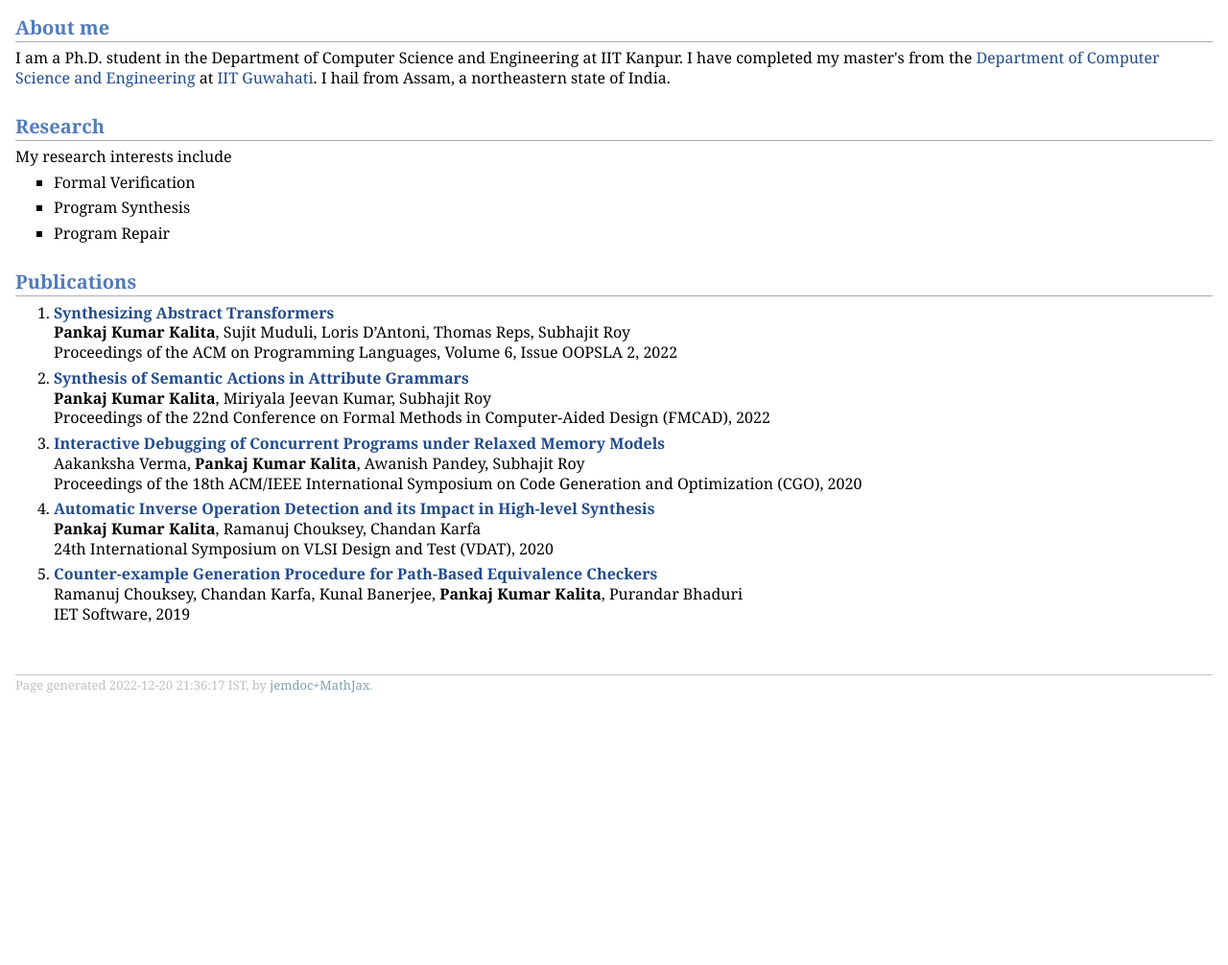
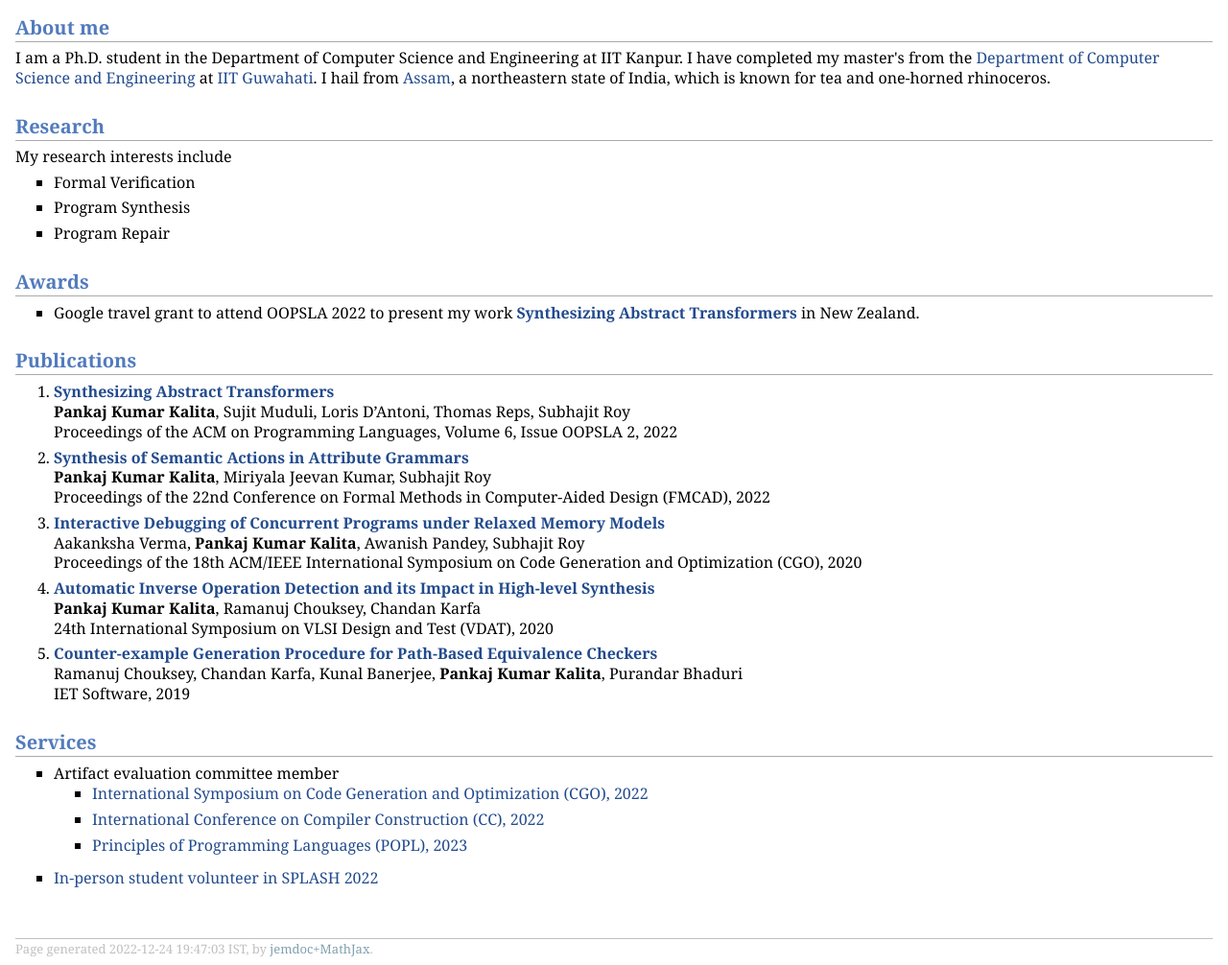
Before and after one commit to pkalita595/pkalita595.github.io, a plain HTML site: page index.html in a window 1280 px wide. Shown: the part 242-1248 px from the top of the page at 96% size. Before the commit the page ends 973 px from the top, so only its background shows below. Drawn offline with Linux system fonts and the light colour scheme.

Commit message:
added services

```diff
--- a/index.html
+++ b/index.html
@@ -23,7 +23,7 @@
 </p>
 </td></tr></table>
 <h2>About me</h2>
-<p>I am a Ph.D. student in the Department of Computer Science and Engineering at IIT Kanpur. I have completed my master's from the  <a href="https://iitg.ac.in/cse/" target=&ldquo;blank&rdquo;>Department of Computer Science and Engineering</a> at <a href="https://iitg.ac.in/" target=&ldquo;blank&rdquo;>IIT Guwahati</a>. I hail from Assam, a northeastern state of India.
+<p>I am a Ph.D. student in the Department of Computer Science and Engineering at IIT Kanpur. I have completed my master's from the  <a href="https://iitg.ac.in/cse/" target=&ldquo;blank&rdquo;>Department of Computer Science and Engineering</a> at <a href="https://iitg.ac.in/" target=&ldquo;blank&rdquo;>IIT Guwahati</a>. I hail from <a href="https://en.wikipedia.org/wiki/Assam" target=&ldquo;blank&rdquo;>Assam</a>, a northeastern state of India, which is known for tea and one-horned rhinoceros.
 </p>
 <h2>Research</h2>
 <p>My research interests include
@@ -36,6 +36,12 @@
 </p>
 </li>
 <li><p>Program Repair
+</p>
+</li>
+</ul>
+<h2>Awards</h2>
+<ul>
+<li><p>Google travel grant to attend OOPSLA 2022 to present my work <a href="https://dl.acm.org/doi/10.1145/3563334" target=&ldquo;blank&rdquo;><b>Synthesizing Abstract Transformers</b></a> in New Zealand.
 </p>
 </li>
 </ul>
@@ -67,9 +73,32 @@ IET Software, 2019
 </p>
 </li>
 </ol>
+<h2>Services</h2>
+<ul>
+<li><p>Artifact evaluation committee member
+</p>
+<ul>
+<li><p><a href="https://conf.researchr.org/profile/cgo-2022/pankajkumarkalita1" target=&ldquo;blank&rdquo;>International Symposium on Code Generation and Optimization (CGO), 2022</a>
+</p>
+</li>
+<li><p><a href="https://conf.researchr.org/profile/CC-2022/pankajkumarkalita1" target=&ldquo;blank&rdquo;>International Conference on Compiler Construction (CC), 2022</a>
+</p>
+</li>
+<li><p><a href="https://popl23.sigplan.org/profile/pankajkumarkalita1" target=&ldquo;blank&rdquo;>Principles of Programming Languages (POPL), 2023</a>
+</p>
+</li>
+</ul>
+
+</li>
+</ul>
+<ul>
+<li><p><a href="https://2022.splashcon.org/profile/pankajkumarkalita1" target=&ldquo;blank&rdquo;>In-person student volunteer in SPLASH 2022</a>
+</p>
+</li>
+</ul>
 <div id="footer">
 <div id="footer-text">
-Page generated 2022-12-20 21:36:17 IST, by <a href="https://github.com/wsshin/jemdoc_mathjax" target="blank">jemdoc+MathJax</a>.
+Page generated 2022-12-24 19:47:03 IST, by <a href="https://github.com/wsshin/jemdoc_mathjax" target="blank">jemdoc+MathJax</a>.
 </div>
 </div>
 </div>
```
